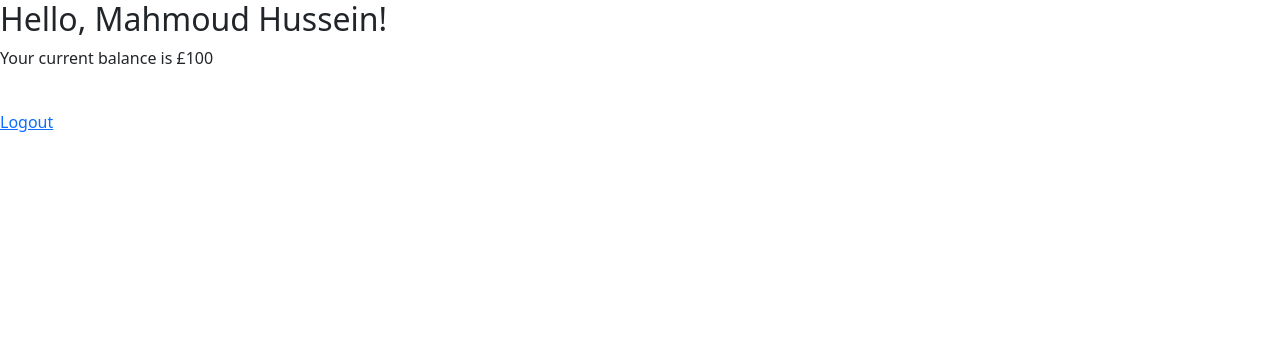
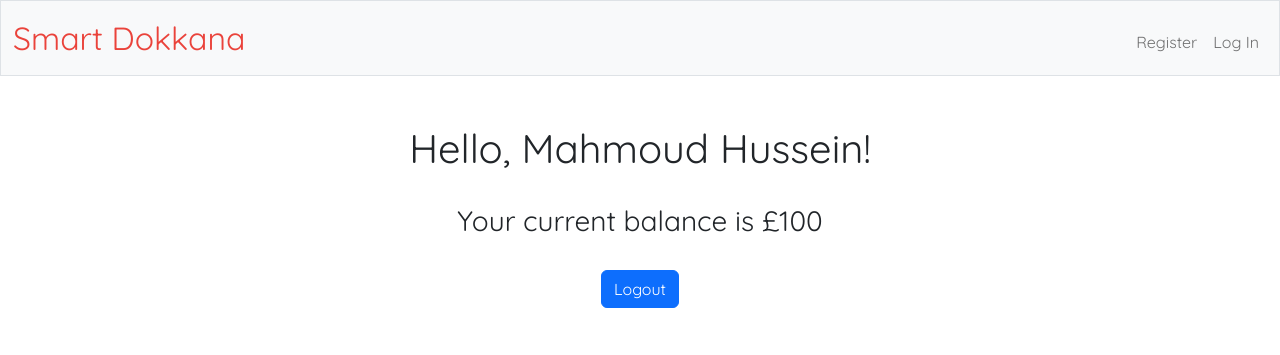
Before and after one commit to 0x70DA/Smart-Dokkana, a Flask app: page / in a window 1280 px wide. Shown: the top 355 px of the page. Run offline with Flask 3, Linux system fonts and the light colour scheme; a user stored in the database is signed in; data comes from the database, SQL or seed files in the repository.

Commit message:
Add styling

```diff
--- a/app.py
+++ b/app.py
@@ -122,7 +122,10 @@ def register():
             return render_template('register.html', msg="Please, fill in all data fields.")
 
     # GET request.
-    return render_template('register.html')
+    if not session.get('id'):
+        return render_template('register.html')
+    else:
+        return redirect('/')
 
 
 USER_ID = None  # id of user standing in front of the camera.
@@ -147,7 +150,7 @@ def node_mcu():
     """ Handle requests from NodeMCU. """
     msg = request.args.get('msg')
     print(f"msg: {msg}")
-    price = 10
+    price = 55
     # If no user recognized respond with error code.
     if USER_ID is None:
         return ('Error', 503)
--- /dev/null
+++ b/static/styles.css
@@ -0,0 +1,9 @@
+html, body
+{
+    font-family: 'Quicksand', sans-serif;
+}
+
+nav .navbar-brand
+{
+    font-size: xx-large;
+}
--- a/templates/index.html
+++ b/templates/index.html
@@ -4,9 +4,28 @@
 
 {% block body %}
 <body>
-    <h2>Hello, {{ user_data['name'] }}!</h2>
-    <p>Your current balance is £{{ user_data['balance'] }}</p> <br>
-    <a href="/logout">Logout</a>
+    <nav class="bg-light border navbar navbar-expand-md navbar-light">
+        <div class="container-fluid">
+            <a class="navbar-brand" href="/"><span style="color: #ea433b;">Smart Dokkana</span></a>
+            <button aria-controls="navbar" aria-expanded="false" aria-label="Toggle navigation" class="navbar-toggler" data-target="#navbar" data-toggle="collapse" type="button">
+                <span class="navbar-toggler-icon"></span>
+            </button>
+            <div class="collapse navbar-collapse" id="navbar">
+
+                    <ul class="navbar-nav ms-auto mt-2">
+                        <li class="nav-item"><a class="nav-link" href="/register">Register</a></li>
+                        <li class="nav-item"><a class="nav-link" href="/login">Log In</a></li>
+                    </ul>
+
+            </div>
+        </div>
+    </nav>
+
+    <main class="container py-5 text-center">
+        <h1>Hello, {{ user_data['name'] }}!</h2> <br>
+        <h3>Your current balance is £{{ user_data['balance'] }}</h3> <br>
+        <a href="/logout" class="btn btn-primary">Logout</a>
+    </main>
 </body>
 
 {% endblock %}
--- a/templates/layout.html
+++ b/templates/layout.html
@@ -5,8 +5,18 @@
     <meta charset="UTF-8">
     <meta http-equiv="X-UA-Compatible" content="IE=edge">
     <meta name="viewport" content="width=device-width, initial-scale=1.0">
+    <link rel="preconnect" href="https://fonts.googleapis.com">
+    <link rel="preconnect" href="https://fonts.gstatic.com" crossorigin>
+    <link href="https://fonts.googleapis.com/css2?family=Quicksand&display=swap" rel="stylesheet">
     <!-- CSS only -->
-    <link href="https://cdn.jsdelivr.net/npm/bootstrap@5.2.0-beta1/dist/css/bootstrap.min.css" rel="stylesheet" integrity="sha384-0evHe/X+R7YkIZDRvuzKMRqM+OrBnVFBL6DOitfPri4tjfHxaWutUpFmBp4vmVor" crossorigin="anonymous">
+    <link href="https://cdn.jsdelivr.net/npm/bootstrap@5.2.0-beta1/dist/css/bootstrap.min.css" rel="stylesheet"
+        integrity="sha384-0evHe/X+R7YkIZDRvuzKMRqM+OrBnVFBL6DOitfPri4tjfHxaWutUpFmBp4vmVor" crossorigin="anonymous">
+    <!-- JavaScript Bundle with Popper -->
+    <script src="https://cdn.jsdelivr.net/npm/bootstrap@5.2.0-beta1/dist/js/bootstrap.bundle.min.js"
+        integrity="sha384-pprn3073KE6tl6bjs2QrFaJGz5/SUsLqktiwsUTF55Jfv3qYSDhgCecCxMW52nD2"
+        crossorigin="anonymous"></script>
+
+    <link href="/static/styles.css" rel="stylesheet">
     <title>{% block title %}{% endblock %}</title>
 </head>
 
```
Also changed, not shown: templates/login.html (+17 -2 lines), templates/register.html (+17 -0 lines), static/style.css (deleted).
